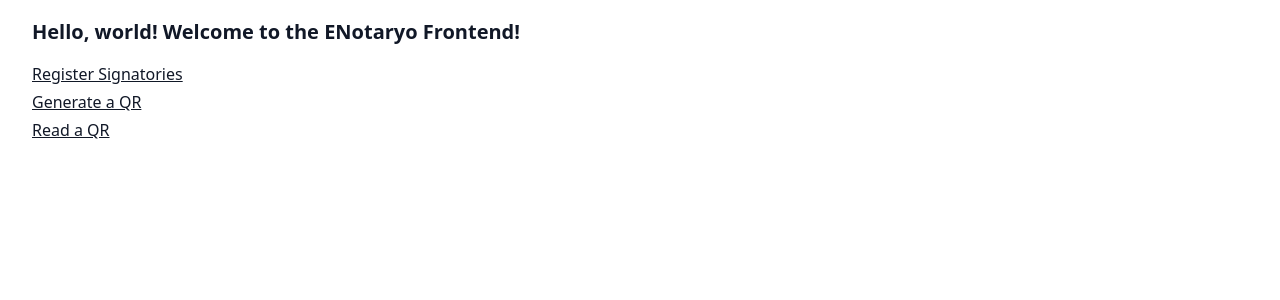
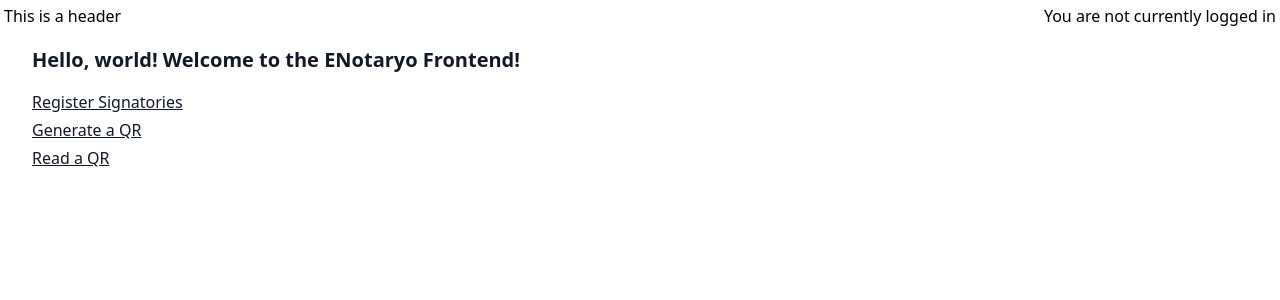
Before and after one commit to VeeIsForVictor/enotaryo, a SvelteKit app: page / in a window 1280 px wide. Shown: the top 300 px of the page. Built offline with nearby package versions, Linux system fonts and the light colour scheme; no server answers.

Commit message:
feat: add layout for user info

```diff
--- /dev/null
+++ b/src/routes/+layout.server.ts
@@ -0,0 +1,9 @@
+import type { LayoutServerLoad } from "./$types";
+
+export const load: LayoutServerLoad = async (event) => {
+    if (event.locals.user) {
+        return { user: event.locals.user.id }
+    } else {
+        return { user: null }
+    }
+}
--- a/src/routes/+layout.svelte
+++ b/src/routes/+layout.svelte
@@ -1,12 +1,23 @@
 <script lang="ts">
 	import '../app.css';
-	let { children } = $props();
+	let { children, data } = $props();
+	let { user } = data;
+
 </script>
 
 <svelte:head>
 	<title>ENotaryo</title>
 </svelte:head>
 
-<div class="container mx-8 my-4 w-auto">
+<div class="flex justify-between w-auto my-1 mx-1">
+	<p>This is a header</p>
+	{#if user}
+		<p>You are logged in as: {user}</p>
+	{:else}
+		<a href="/auth">You are not currently logged in</a>
+	{/if}
+</div>
+
+<div class="mx-8 my-4 w-auto">
 	{@render children()}
 </div>
```
